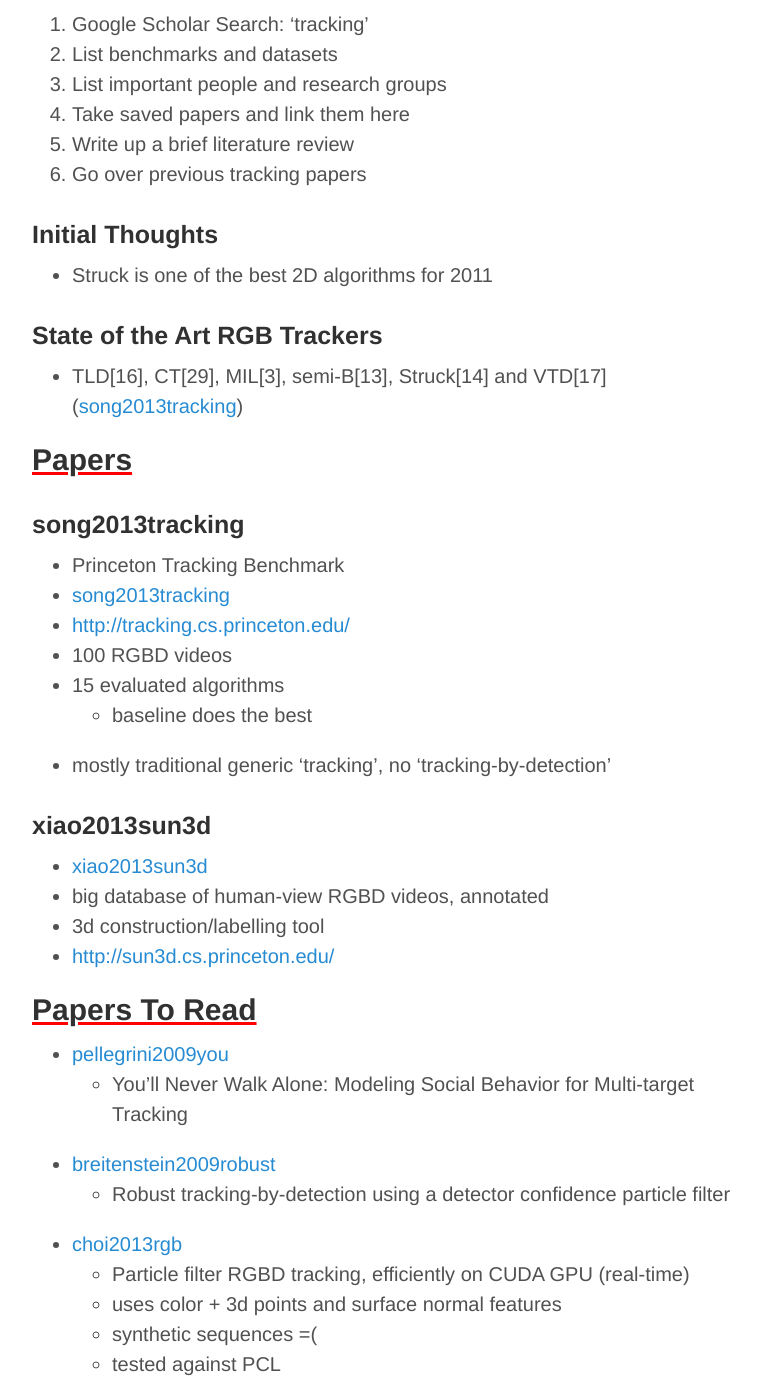
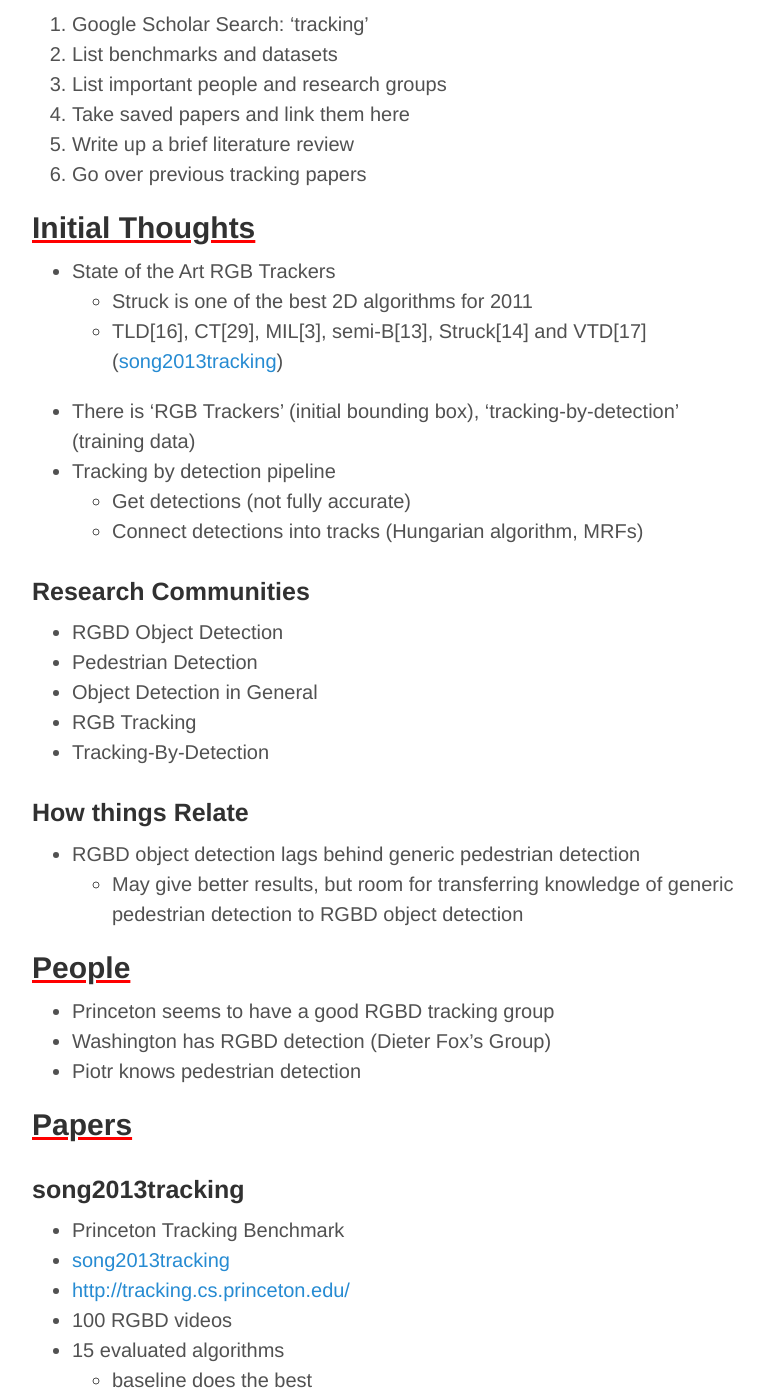
Before and after one commit to victorgan/victorgan.github.io, a Jekyll site: the page built from _posts/2014-10-06-tracking-state-of-the-art.md, in a window 1280 px wide and 1400 px high, scrolled down 369 px. Shown: the whole window, without its empty margins (248-1012 px from the left). Built offline with Jekyll 4.4.1, drawn with Linux system fonts in a browser that asks for light colours; nearby versions of some CDN libraries; library files that are not in the unit come from our copies; comment, search, counter and statistics services are not loaded; some of the changed text lies outside the part shown.

Commit message:
articles

```diff
--- a/_posts/2014-10-06-tracking-state-of-the-art.md
+++ b/_posts/2014-10-06-tracking-state-of-the-art.md
@@ -16,14 +16,33 @@ title: RPE Tracking State of the Art
 
 
 
-### Initial Thoughts
+## Initial Thoughts
 
-- Struck is one of the best 2D algorithms for 2011
+- State of the Art RGB Trackers
+    - Struck is one of the best 2D algorithms for 2011
+    - TLD[16], CT[29], MIL[3],
+semi-B[13], Struck[14] and VTD[17] ([song2013tracking]({{ site.url }}/assets/papers/song2013tracking.pdf))
+- There is 'RGB Trackers' (initial bounding box), 'tracking-by-detection' (training data)
+- Tracking by detection pipeline
+    - Get detections (not fully accurate)
+    - Connect detections into tracks (Hungarian algorithm, MRFs)
 
+### Research Communities
+- RGBD Object Detection
+- Pedestrian Detection
+- Object Detection in General
+- RGB Tracking
+- Tracking-By-Detection
 
-### State of the Art RGB Trackers
-- TLD[16], CT[29], MIL[3],
-semi-B[13], Struck[14] and VTD[17] ([song2013tracking]({{ site.url }}/assets/papers/song2013tracking.pdf))
+### How things Relate
+- RGBD object detection lags behind generic pedestrian detection
+    - May give better results, but room for transferring knowledge of generic pedestrian detection to RGBD object detection
+
+## People
+
+- Princeton seems to have a good RGBD tracking group
+- Washington has RGBD detection (Dieter Fox's Group)
+- Piotr knows pedestrian detection
 
 ## Papers
 
@@ -57,3 +76,10 @@ semi-B[13], Struck[14] and VTD[17] ([song2013tracking]({{ site.url }}/assets/pap
     - uses color + 3d points and surface normal features
     - synthetic sequences =(
     - tested against PCL
+
+- [schmidt2014dart]({{ site.url }}/assets/papers/schmidt2014dart.pdf)
+    - parts-based ("articulated") object tracking, similar to kinect
+    - human body, human hand, visual servoing
+
+- [lai2013rgb]({{ site.url }}/assets/papers/lai2013rgb.pdf)
+    - Book chapter on RGBD Object Detection
```
Also changed, not shown: _posts/2014-10-06-rpe-overview.md (+5 -0 lines), _posts/2014-10-06-rpe-problem.md (+3 -1 lines), 1 other file.
